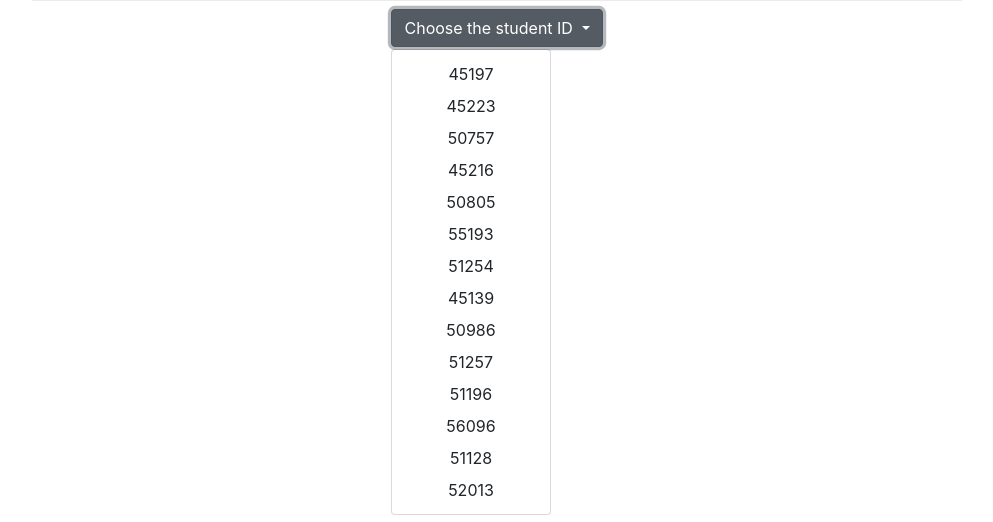
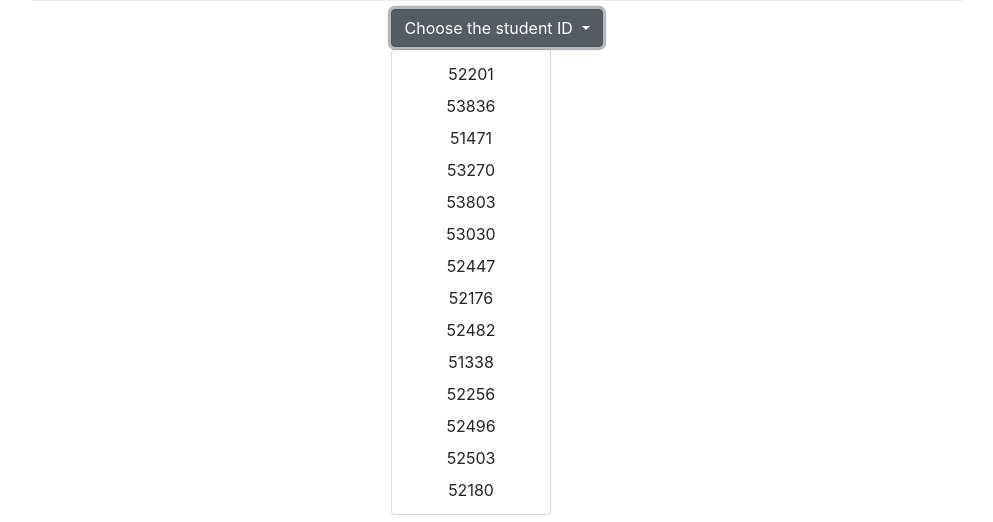
Before and after one commit to david-j-cox/GlimpseK12, a Flask app: page / in a window 1280 px wide, after a click on "Choose the student ID". Shown: the part 278-800 px from the top of the page, without its empty margins (143-1136 px from the left). Run offline with Flask 2, Linux system fonts and the light colour scheme; some libraries are stand-ins or nearby versions.

Commit message:
Reg Commit
Regular commit while working.

```diff
--- a/additional/templates/index.html
+++ b/additional/templates/index.html
@@ -28,20 +28,20 @@
               <button class="btn btn-secondary dropdown-toggle" type="button" id="dropdownMenuButton" data-toggle="dropdown" aria-haspopup="true" aria-expanded="false">Choose the student ID
               </button>
                 <div class="dropdown-menu" aria-labelledby="dropdownMenuButton">
-                  <a class="dropdown-item" href="{{ url_for('teachers')}}"><center>45197</center></a>
-                  <a class="dropdown-item" href="{{ url_for('teachers')}}"><center>45223</center></a>
-                  <a class="dropdown-item" href="{{ url_for('teachers')}}"><center>50757</center></a>
-                  <a class="dropdown-item" href="{{ url_for('teachers')}}"><center>45216</center></a>
-                  <a class="dropdown-item" href="{{ url_for('teachers')}}"><center>50805</center></a>
-                  <a class="dropdown-item" href="{{ url_for('teachers')}}"><center>55193</center></a>
-                  <a class="dropdown-item" href="{{ url_for('teachers')}}"><center>51254</center></a>
-                  <a class="dropdown-item" href="{{ url_for('teachers')}}"><center>45139</center></a>
-                  <a class="dropdown-item" href="{{ url_for('teachers')}}"><center>50986</center></a>
-                  <a class="dropdown-item" href="{{ url_for('teachers')}}"><center>51257</center></a>
-                  <a class="dropdown-item" href="{{ url_for('teachers')}}"><center>51196</center></a>
-                  <a class="dropdown-item" href="{{ url_for('teachers')}}"><center>56096</center></a>
-                  <a class="dropdown-item" href="{{ url_for('teachers')}}"><center>51128</center></a>
-                  <a class="dropdown-item" href="{{ url_for('teachers')}}"><center>52013</center></a>
+                  <a class="dropdown-item" href="{{ url_for('teachers')}}"><center>52201</center></a>
+                  <a class="dropdown-item" href="{{ url_for('teachers')}}"><center>53836</center></a>
+                  <a class="dropdown-item" href="{{ url_for('teachers')}}"><center>51471</center></a>
+                  <a class="dropdown-item" href="{{ url_for('teachers')}}"><center>53270</center></a>
+                  <a class="dropdown-item" href="{{ url_for('teachers')}}"><center>53803</center></a>
+                  <a class="dropdown-item" href="{{ url_for('teachers')}}"><center>53030</center></a>
+                  <a class="dropdown-item" href="{{ url_for('teachers')}}"><center>52447</center></a>
+                  <a class="dropdown-item" href="{{ url_for('teachers')}}"><center>52176</center></a>
+                  <a class="dropdown-item" href="{{ url_for('teachers')}}"><center>52482</center></a>
+                  <a class="dropdown-item" href="{{ url_for('teachers')}}"><center>51338</center></a>
+                  <a class="dropdown-item" href="{{ url_for('teachers')}}"><center>52256</center></a>
+                  <a class="dropdown-item" href="{{ url_for('teachers')}}"><center>52496</center></a>
+                  <a class="dropdown-item" href="{{ url_for('teachers')}}"><center>52503</center></a>
+                  <a class="dropdown-item" href="{{ url_for('teachers')}}"><center>52180</center></a>
                 </div>
             </center>
           </div>
```
Also changed, not shown: 2 other files.
